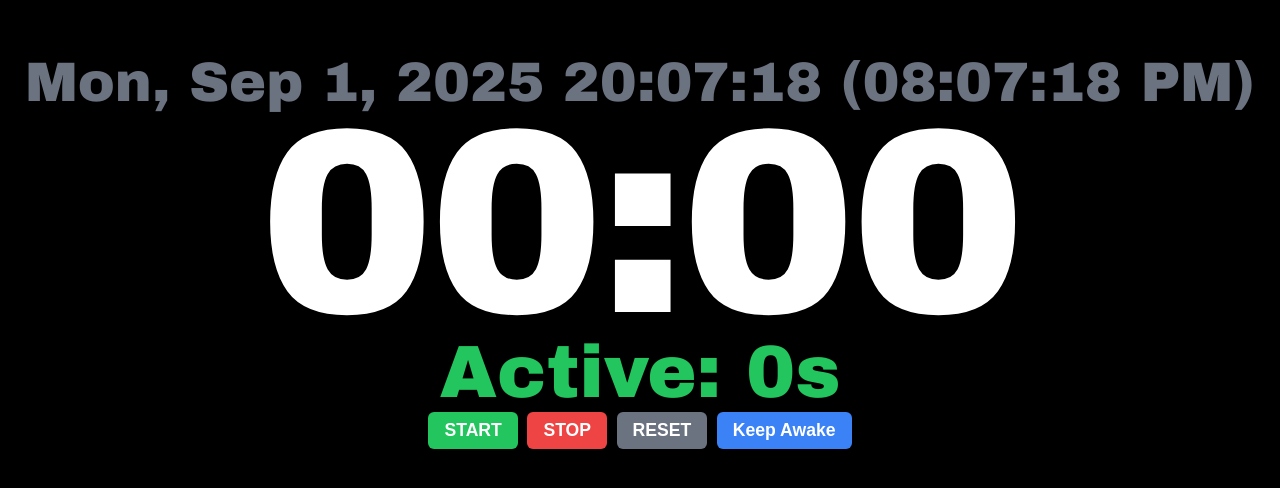
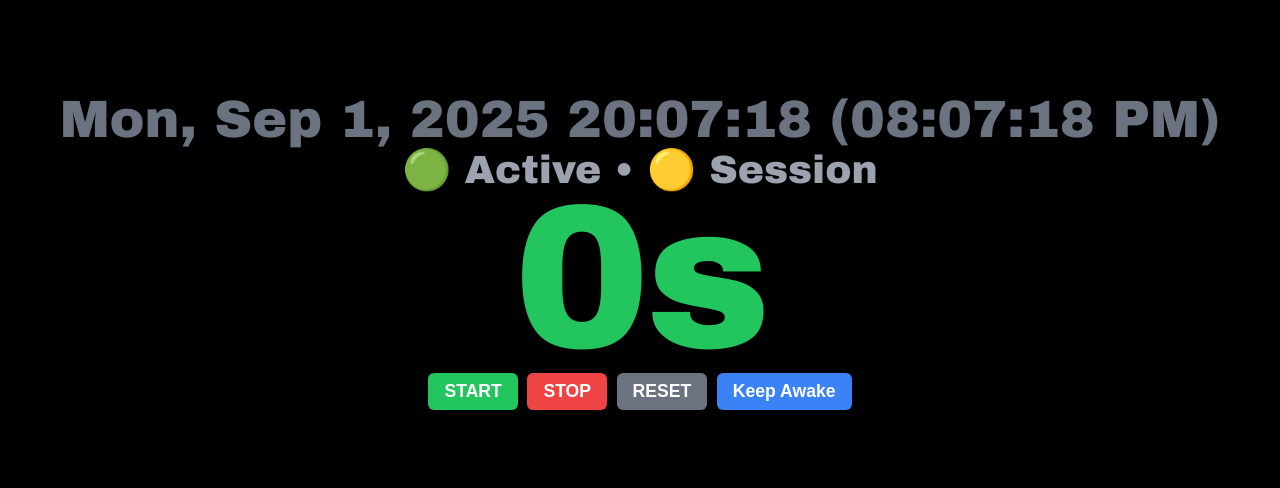
Before and after one commit to gkwa/boldbeaver, a website built with Vite: page index.html in a window 1280 px wide. Shown: the part 148-636 px from the top of the page. Built offline with nearby package versions, Linux system fonts and the light colour scheme; animation ran at ten frames a second.

Commit message:
remove minute.seconds output

```diff
--- a/index.html
+++ b/index.html
@@ -43,9 +43,9 @@
         gap: 0.2rem;
       }
 
-      .time-display {
+      .stopwatch-duration-display {
         font-weight: 900;
-        letter-spacing: -0.02em;
+        color: #22c55e;
         text-align: center;
         font-variant-numeric: tabular-nums;
         display: flex;
@@ -53,27 +53,30 @@
         justify-content: center;
         line-height: 0.85;
         white-space: nowrap;
+        letter-spacing: -0.02em;
       }
 
-      .stopwatch-duration-display {
-        font-weight: bold;
-        color: #22c55e;
+      .session-duration-display {
+        font-weight: 900;
+        color: #f59e0b;
+        text-align: center;
+        font-variant-numeric: tabular-nums;
+        display: flex;
+        align-items: center;
+        justify-content: center;
+        line-height: 0.85;
+        white-space: nowrap;
+        letter-spacing: -0.02em;
+      }
+
+      .legend-display {
+        font-weight: normal;
+        color: #9ca3af;
         text-align: center;
         display: flex;
         align-items: center;
         justify-content: center;
-        line-height: 0.9;
-        white-space: nowrap;
-      }
-
-      .session-duration-display {
-        font-weight: bold;
-        color: #f59e0b;
-        text-align: center;
-        display: flex;
-        align-items: center;
-        justify-content: center;
-        line-height: 0.9;
+        line-height: 1;
         white-space: nowrap;
       }
 
--- a/src/app/StopwatchApp.ts
+++ b/src/app/StopwatchApp.ts
@@ -1,12 +1,10 @@
 import { Stopwatch } from "../domain/Stopwatch"
-import { TimeFormatter } from "../services/TimeFormatter"
 import { DurationFormatter } from "../services/DurationFormatter"
 import { TimestampFormatter } from "../services/TimestampFormatter"
 import { StopwatchUI } from "../ui/StopwatchUI"
 
 export class StopwatchApp {
   private stopwatch: Stopwatch
-  private timeFormatter: TimeFormatter
   private durationFormatter: DurationFormatter
   private timestampFormatter: TimestampFormatter
   private ui: StopwatchUI
@@ -15,7 +13,6 @@ export class StopwatchApp {
 
   constructor() {
     this.stopwatch = new Stopwatch()
-    this.timeFormatter = new TimeFormatter()
     this.durationFormatter = new DurationFormatter()
     this.timestampFormatter = new TimestampFormatter()
     this.ui = new StopwatchUI()
@@ -108,10 +105,6 @@ export class StopwatchApp {
   private updateAllDisplays(): void {
     const elapsed = this.stopwatch.getElapsed()
 
-    // Main timer display
-    const formattedTime = this.timeFormatter.format(elapsed)
-    this.ui.updateDisplay(formattedTime)
-
     // Stopwatch duration (active time only)
     const stopwatchDuration = this.durationFormatter.format(elapsed)
     this.ui.updateStopwatchDuration(stopwatchDuration)
--- a/src/ui/StopwatchUI.ts
+++ b/src/ui/StopwatchUI.ts
@@ -1,9 +1,9 @@
 export class StopwatchUI {
   private currentTimestampDisplay: HTMLElement | null = null
   private startTimestampDisplay: HTMLElement | null = null
-  private timeDisplay: HTMLElement | null = null
   private stopwatchDurationDisplay: HTMLElement | null = null
   private sessionDurationDisplay: HTMLElement | null = null
+  private legendDisplay: HTMLElement | null = null
   private startBtn: HTMLButtonElement | null = null
   private stopBtn: HTMLButtonElement | null = null
   private resetBtn: HTMLButtonElement | null = null
@@ -16,9 +16,9 @@ export class StopwatchUI {
     app.innerHTML = `
       <div class="current-timestamp-display">--</div>
       <div class="start-timestamp-display" style="display: none;">Started: --</div>
-      <div class="time-display">00:00</div>
-      <div class="stopwatch-duration-display">Active: 0s</div>
-      <div class="session-duration-display" style="display: none;">Session: 0s</div>
+      <div class="legend-display">🟢 Active • 🟡 Session</div>
+      <div class="stopwatch-duration-display">0s</div>
+      <div class="session-duration-display" style="display: none;">0s</div>
       <div class="controls">
         <button class="btn btn-start">START</button>
         <button class="btn btn-stop">STOP</button>
@@ -35,11 +35,11 @@ export class StopwatchUI {
 
   private setupDynamicSizing(): void {
     const elements = [
-      this.timeDisplay,
       this.stopwatchDurationDisplay,
       this.sessionDurationDisplay,
       this.currentTimestampDisplay,
       this.startTimestampDisplay,
+      this.legendDisplay,
     ]
     if (elements.some((el) => !el)) return
 
@@ -52,50 +52,60 @@ export class StopwatchUI {
     const controlsSpace = viewportHeight * 0.18
     const availableHeight = viewportHeight - controlsSpace
 
-    let elementCount = 3 // timer + stopwatch duration + current timestamp
-    if (showingStartTime) elementCount++
-    if (showingSessionTime) elementCount++
+    // Calculate space allocation
+    const currentTimestampHeight = availableHeight * 0.08
+    const startTimestampHeight = showingStartTime ? availableHeight * 0.05 : 0
+    const legendHeight = availableHeight * 0.06
 
-    // Distribute space proportionally
-    const timeHeight = availableHeight * 0.4
-    const stopwatchHeight = availableHeight * 0.25
-    const sessionHeight = showingSessionTime ? availableHeight * 0.2 : 0
-    const currentTimestampHeight = availableHeight * 0.1
-    const startTimestampHeight = showingStartTime ? availableHeight * 0.05 : 0
+    let timerSpace = availableHeight - currentTimestampHeight - startTimestampHeight - legendHeight
 
-    // Calculate and apply font sizes
-    const timeFontSize = this.fitTextToWidth(
-      this.timeDisplay!,
-      Math.max(timeHeight, 50),
+    if (showingSessionTime) {
+      // Split timer space between active and session
+      const activeHeight = timerSpace * 0.5
+      const sessionHeight = timerSpace * 0.5
+
+      const activeFontSize = this.fitTextToWidth(
+        this.stopwatchDurationDisplay!,
+        Math.max(activeHeight, 30),
         viewportWidth,
-      "9999:99",
+        "99d23h59m",
       )
-    const stopwatchFontSize = this.fitTextToWidth(
+      const sessionFontSize = this.fitTextToWidth(
+        this.sessionDurationDisplay!,
+        Math.max(sessionHeight, 30),
+        viewportWidth,
+        "99d23h59m",
+      )
+
+      this.stopwatchDurationDisplay!.style.fontSize = `${activeFontSize}px`
+      this.sessionDurationDisplay!.style.fontSize = `${sessionFontSize}px`
+    } else {
+      // Use full timer space for active only
+      const activeFontSize = this.fitTextToWidth(
         this.stopwatchDurationDisplay!,
-      Math.max(stopwatchHeight, 20),
+        Math.max(timerSpace, 50),
         viewportWidth,
-      "Active: 99d23h59m (999:59:59)",
+        "99d23h59m",
       )
+      this.stopwatchDurationDisplay!.style.fontSize = `${activeFontSize}px`
+    }
+
+    // Set other element sizes
     const currentTimestampFontSize = this.fitTextToWidth(
       this.currentTimestampDisplay!,
       Math.max(currentTimestampHeight, 12),
       viewportWidth,
       "Sun, Aug 31, 2025 08:30:28 (08:30:28 AM)",
     )
-
-    this.timeDisplay!.style.fontSize = `${timeFontSize}px`
-    this.stopwatchDurationDisplay!.style.fontSize = `${stopwatchFontSize}px`
     this.currentTimestampDisplay!.style.fontSize = `${currentTimestampFontSize}px`
 
-    if (showingSessionTime) {
-      const sessionFontSize = this.fitTextToWidth(
-        this.sessionDurationDisplay!,
-        Math.max(sessionHeight, 18),
+    const legendFontSize = this.fitTextToWidth(
+      this.legendDisplay!,
+      Math.max(legendHeight, 10),
       viewportWidth,
-        "Session: 99d23h59m (999:59:59)",
+      "🟢 Active • 🟡 Session",
     )
-      this.sessionDurationDisplay!.style.fontSize = `${sessionFontSize}px`
-    }
+    this.legendDisplay!.style.fontSize = `${legendFontSize}px`
 
     if (showingStartTime) {
       const startTimestampFontSize = this.fitTextToWidth(
@@ -133,21 +143,15 @@ export class StopwatchUI {
     return fontSize
   }
 
-  public updateDisplay(time: string): void {
-    if (this.timeDisplay) {
-      this.timeDisplay.textContent = time
-    }
-  }
-
   public updateStopwatchDuration(duration: string): void {
     if (this.stopwatchDurationDisplay) {
-      this.stopwatchDurationDisplay.textContent = `Active: ${duration}`
+      this.stopwatchDurationDisplay.textContent = duration
     }
   }
 
   public updateSessionDuration(duration: string, show: boolean): void {
     if (this.sessionDurationDisplay) {
-      this.sessionDurationDisplay.textContent = `Session: ${duration}`
+      this.sessionDurationDisplay.textContent = duration
       this.sessionDurationDisplay.style.display = show ? "flex" : "none"
       this.setupDynamicSizing()
     }
@@ -206,11 +210,11 @@ export class StopwatchUI {
     }
   }
   private cacheElements(): void {
-    this.timeDisplay = document.querySelector(".time-display")
     this.stopwatchDurationDisplay = document.querySelector(".stopwatch-duration-display")
     this.sessionDurationDisplay = document.querySelector(".session-duration-display")
     this.currentTimestampDisplay = document.querySelector(".current-timestamp-display")
     this.startTimestampDisplay = document.querySelector(".start-timestamp-display")
+    this.legendDisplay = document.querySelector(".legend-display")
     this.startBtn = document.querySelector(".btn-start")
     this.stopBtn = document.querySelector(".btn-stop")
     this.resetBtn = document.querySelector(".btn-reset")
```
Lines whose indentation alone changed are shown as unchanged.
